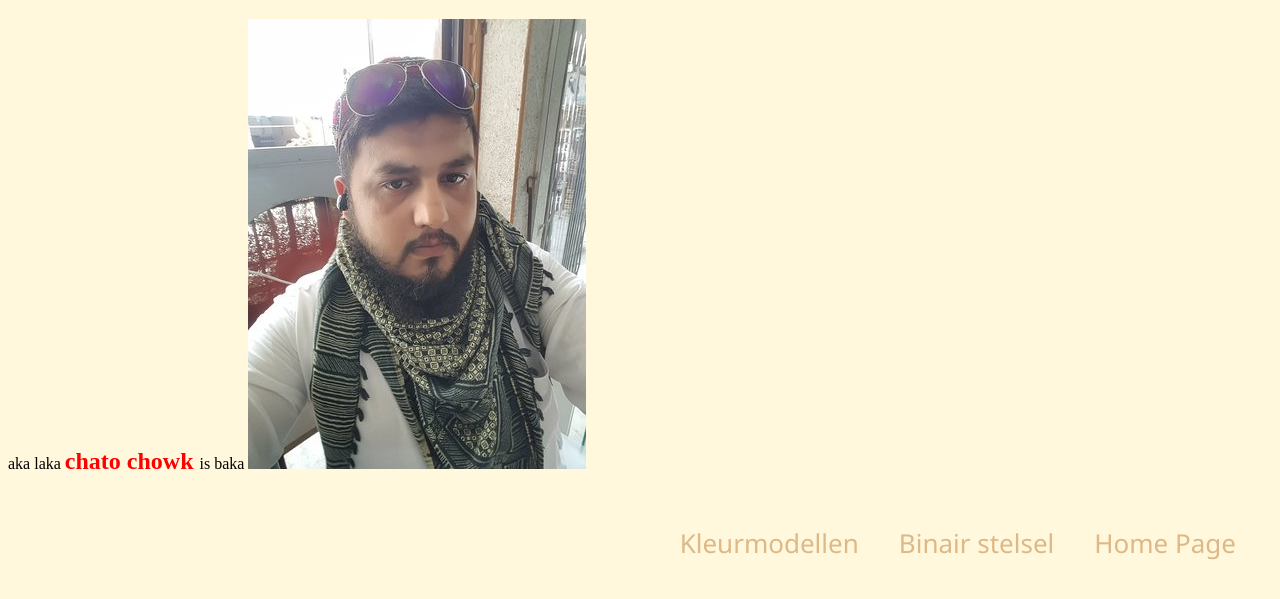
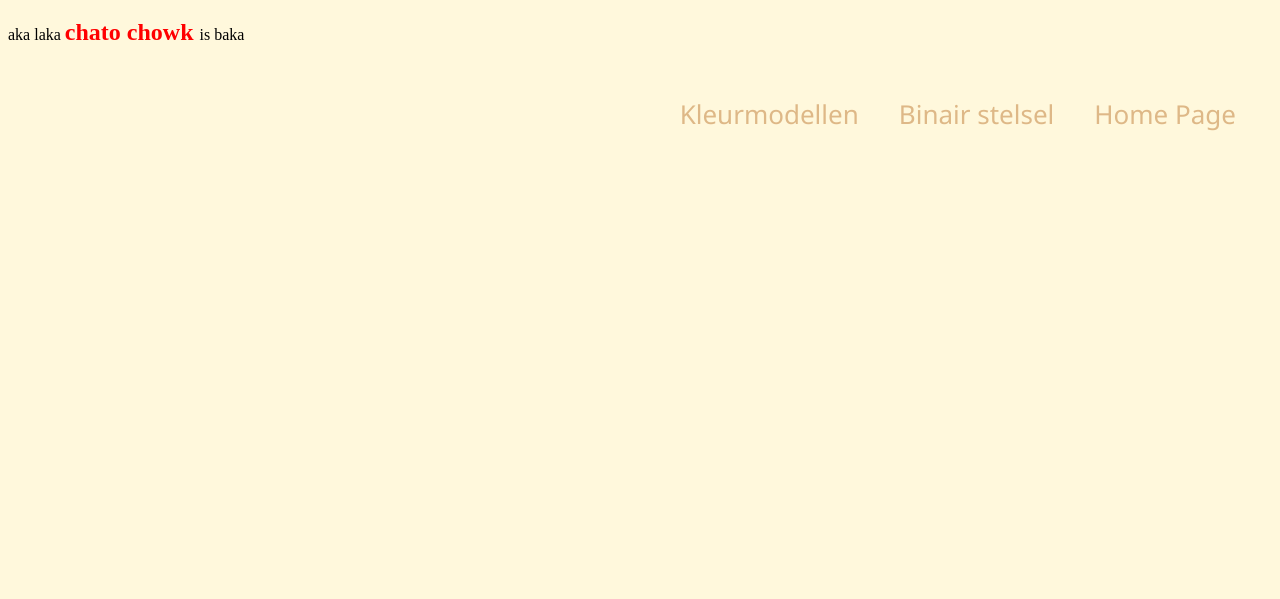
Before and after one commit to Daviddof07/Daviddof07.github.io, a plain HTML site: page index.html in a window 1280 px wide. Shown: the part 61-660 px from the top of the page. Drawn offline with Linux system fonts and the light colour scheme.

Commit message:
djwjdjew

```diff
--- a/index.html
+++ b/index.html
@@ -23,11 +23,6 @@ h1 {
    aka laka <span style="color: red;font-weight: bold; font-stretch: ultra-expanded;font-size: x-large;"> chato chowk </span>  is baka
 
 
-
-
-
-   <img src="chato-chowk.jpg" alt="Deze site is erg arm">
-
     <ul>
       <li><a href="index.html">Home Page</a></li>
       <li><a href="binairstelsel.html">Binair stelsel</a></li>
```
